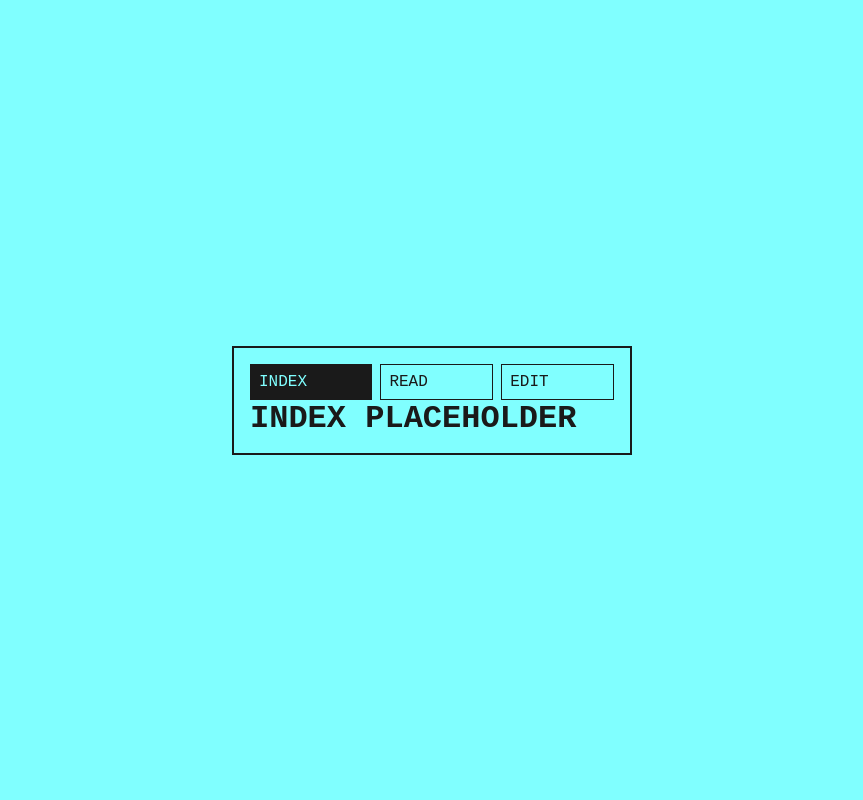
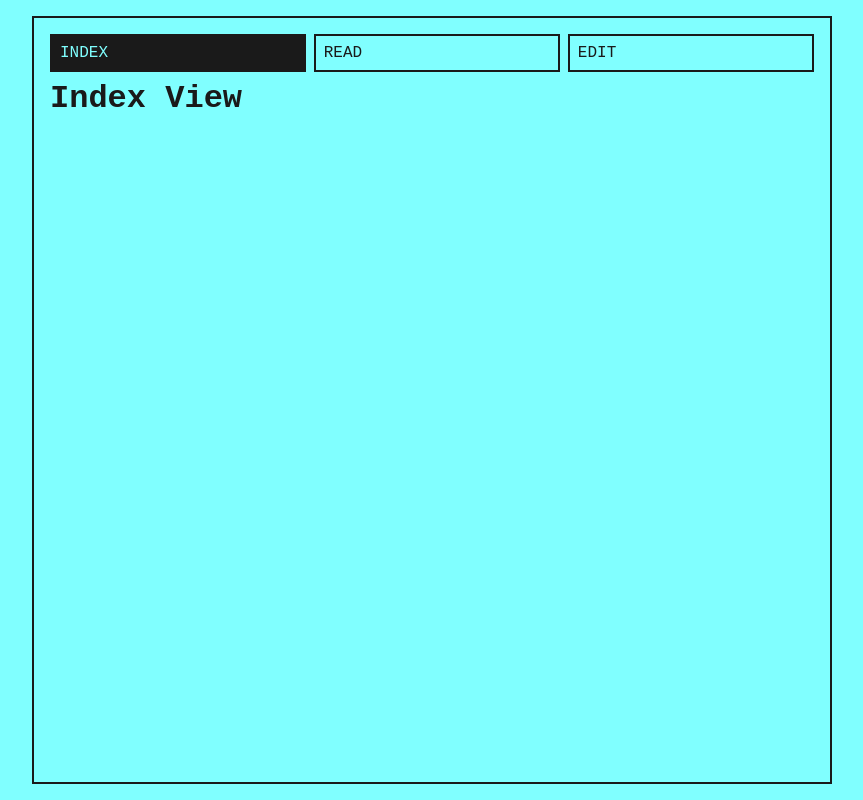
Before and after one commit to caleb-cox/vowell-john, a React (Vite) app: page / in a window 1280 px wide. Shown: the whole page, without its empty margins (208-1071 px from the left). Built offline with nearby package versions, Linux system fonts and the light colour scheme; a web font is replaced by a local one.

Commit message:
Scaffold mode views

```diff
--- a/src/components/App/App.css
+++ b/src/components/App/App.css
@@ -40,7 +40,13 @@ body {
 }
 
 #root {
+  width: calc(100vw - 2rem);
   min-width: 25rem;
+  max-width: 50rem;
+  height: calc(100vh - 2rem);
   border: 0.125rem solid var(--color-black);
   padding: 1rem;
+  display: flex;
+  flex-direction: column;
+  gap: 0.5rem;
 }
--- a/src/components/App/App.jsx
+++ b/src/components/App/App.jsx
@@ -1,5 +1,8 @@
 import { createContext, useState, useEffect, useContext } from "react";
 import ModeSelector from "@/components/ModeSelector";
+import IndexView from "@/components/IndexView";
+import ReadView from "@/components/ReadView";
+import EditView from "@/components/EditView";
 import "./App.css";
 
 const localStorageIsAvailable = (() => {
@@ -21,11 +24,18 @@ const App = () => {
     document.body.classList.value = `${mode}-mode`;
   }, [mode]);
 
-  const [pages, setPages] = useState({
-    "Hello world": "This is the first page, isn't it neat?",
-    "What else?": "This is another page. We have so many beautiful pages.",
-    "A THIRD page!": "Lorem ipsum blah blah butts",
-  });
+  const [pages, setPages] = useState(
+    (localStorageIsAvailable && JSON.parse(localStorage.getItem("pages"))) || {
+      "Hello world": "This is the first page, isn't it neat?",
+      "What else?": "This is another page. We have so many beautiful pages.",
+      "A THIRD page!": "Lorem ipsum blah blah butts",
+    }
+  );
+
+  useEffect(() => {
+    if (!localStorageIsAvailable) return;
+    localStorage.setItem("pages", JSON.stringify(pages));
+  }, [pages]);
 
   const [currentPage, setCurrentPage] = useState(
     (localStorageIsAvailable && localStorage.getItem("currentPage")) ||
@@ -42,9 +52,9 @@ const App = () => {
       value={{ mode, setMode, pages, setPages, currentPage, setCurrentPage }}
     >
       <ModeSelector />
-      {mode === "index" && <h1>INDEX PLACEHOLDER</h1>}
-      {mode === "read" && <h1>READ PLACEHOLDER</h1>}
-      {mode === "edit" && <h1>EDIT PLACEHOLDER</h1>}
+      {mode === "index" && <IndexView />}
+      {mode === "read" && <ReadView />}
+      {mode === "edit" && <EditView />}
     </AppContext.Provider>
   );
 };
--- a/src/components/Button/Button.css
+++ b/src/components/Button/Button.css
@@ -1,5 +1,5 @@
 .Button {
-  border: 0.0625rem solid var(--color-black);
+  border: 0.125rem solid var(--color-black);
   padding: 0.5rem;
   cursor: pointer;
   user-select: none;
--- /dev/null
+++ b/src/components/EditView/EditView.css
@@ -0,0 +1,3 @@
+.EditView {
+  flex-grow: 1;
+}
--- /dev/null
+++ b/src/components/EditView/EditView.jsx
@@ -0,0 +1,11 @@
+import "./EditView.css";
+
+const EditView = () => {
+  return (
+    <div className="EditView">
+      <h1>Edit View</h1>
+    </div>
+  );
+};
+
+export default EditView;
--- /dev/null
+++ b/src/components/EditView/index.jsx
@@ -0,0 +1 @@
+export { default } from "./EditView";
--- /dev/null
+++ b/src/components/IndexView/IndexView.css
@@ -0,0 +1,3 @@
+.IndexView {
+  flex-grow: 1;
+}
--- /dev/null
+++ b/src/components/IndexView/IndexView.jsx
@@ -0,0 +1,11 @@
+import "./IndexView.css";
+
+const IndexView = () => {
+  return (
+    <div className="IndexView">
+      <h1>Index View</h1>
+    </div>
+  );
+};
+
+export default IndexView;
--- /dev/null
+++ b/src/components/IndexView/index.jsx
@@ -0,0 +1 @@
+export { default } from "./IndexView";
--- /dev/null
+++ b/src/components/ReadView/ReadView.css
@@ -0,0 +1,3 @@
+.ReadView {
+  flex-grow: 1;
+}
--- /dev/null
+++ b/src/components/ReadView/ReadView.jsx
@@ -0,0 +1,11 @@
+import "./ReadView.css";
+
+const ReadView = () => {
+  return (
+    <div className="ReadView">
+      <h1>Read View</h1>
+    </div>
+  );
+};
+
+export default ReadView;
--- /dev/null
+++ b/src/components/ReadView/index.jsx
@@ -0,0 +1 @@
+export { default } from "./ReadView";
```
